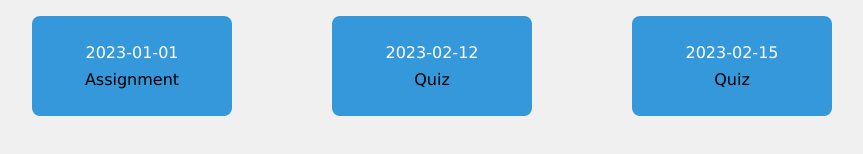
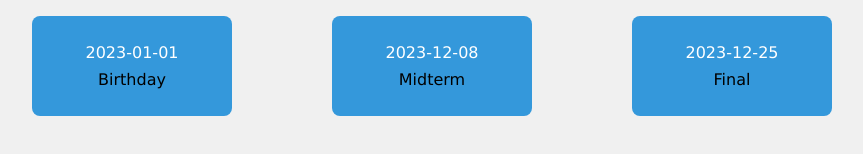
Before and after one commit to Vsssel/Assignment13, a plain HTML site: page Assignment13/part1/index.html in a window 1280 px wide. Shown: the part 324-478 px from the top of the page, without its empty margins (208-1071 px from the left). Drawn offline with nearby package versions, Linux system fonts and the light colour scheme.

Commit message:
Update index.html

```diff
--- a/Assignment13/part1/index.html
+++ b/Assignment13/part1/index.html
@@ -136,9 +136,9 @@
             el: '#app',
             data: {
                 events: [
-                    { title: 'Assignment', date: '2023-01-01', description: 'Front End assignment', showDescription: false },
-                    { title: 'Quiz', date: '2023-02-15', description: 'Statistics quiz', showDescription: false },
-                    { title: 'Quiz', date: '2023-02-12', description: 'Data structures and algorithms quiz', showDescription: false }
+                    { title: 'Birthday', date: '2023-01-01', description: 'Besties birthday', showDescription: false },
+                    { title: 'Final', date: '2023-12-25', description: 'Front end final', showDescription: false },
+                    { title: 'Midterm', date: '2023-12-08', description: 'Data structures and algorithms midterm', showDescription: false }
                 ]
             },
         });
```
